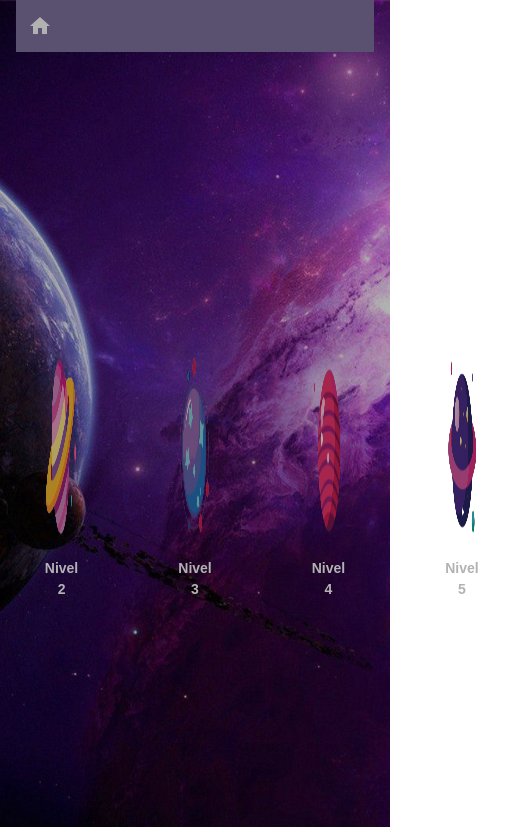
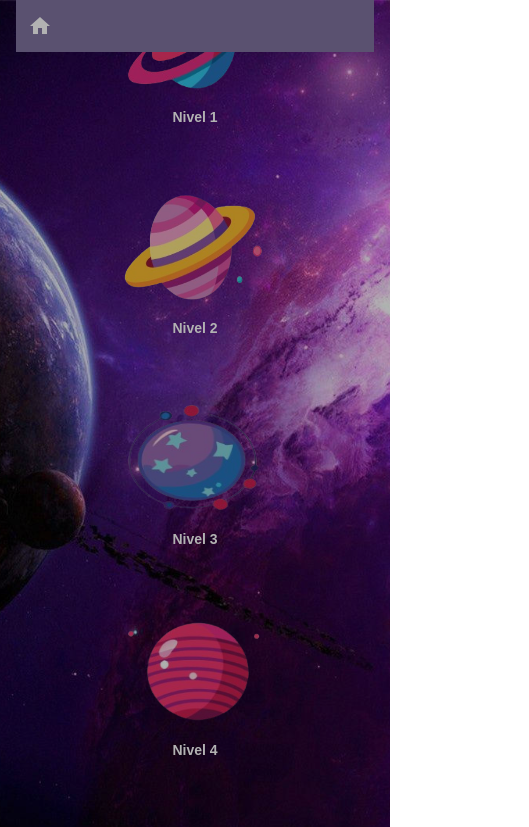
Before and after one commit to JonathanLuher/mathkids, a React (Create React App) app: page /alumno in a window 390 px wide. Shown: the top 827 px of the page, 529 px wide, since content can reach past the window. Built offline with nearby package versions, Linux system fonts and the light colour scheme.

Commit message:
media queries

```diff
--- a/src/App.css
+++ b/src/App.css
@@ -26,7 +26,7 @@ input::placeholder {
   }
 
 
-  @media screen and (max-width: 768px) {
+  @media screen and (max-width: 1012px) {
     .navbar-menu {
       display: none; /* Oculta el menú por defecto en móviles */
     }
--- a/src/VistaAlumno.css
+++ b/src/VistaAlumno.css
@@ -43,8 +43,8 @@ body {
 
 /* Imagen para cada nivel */
 .timeline-item .level-image {
-  width: 250px;  /* Tamaño ajustable */
-  height: 200px;
+  width: 200px;  /* Tamaño ajustable */
+  height: 160px;
   margin-bottom: 10px;
   transition: transform 0.3s ease; /* Efecto de transición cuando se selecciona o se pasa el mouse */
 }
@@ -64,3 +64,21 @@ body {
   color: white;
   text-align: center;
 }
+
+/* Media query para dispositivos móviles y tablets */
+@media (max-width: 1012px) {
+  .timeline {
+    flex-direction: column; /* Cambia la dirección a vertical */
+    align-items: center; /* Centra los elementos horizontalmente */
+  }
+
+  .timeline-item {
+    margin: 0px 0; /* Ajusta el margen superior e inferior */
+  }
+
+
+  .timeline-item .level-image {
+    width: 150px; /* Ajusta el tamaño de la imagen para pantallas más pequeñas */
+    height: 120px;
+  }
+}
```
